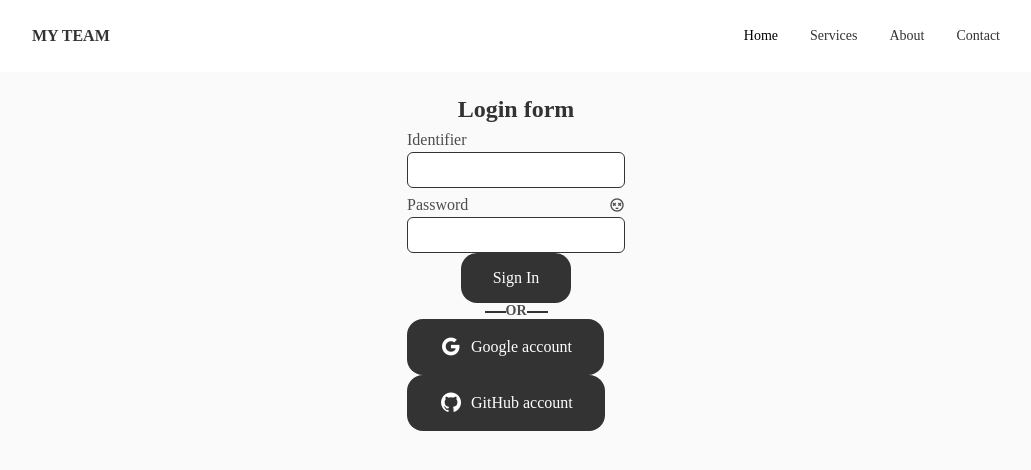
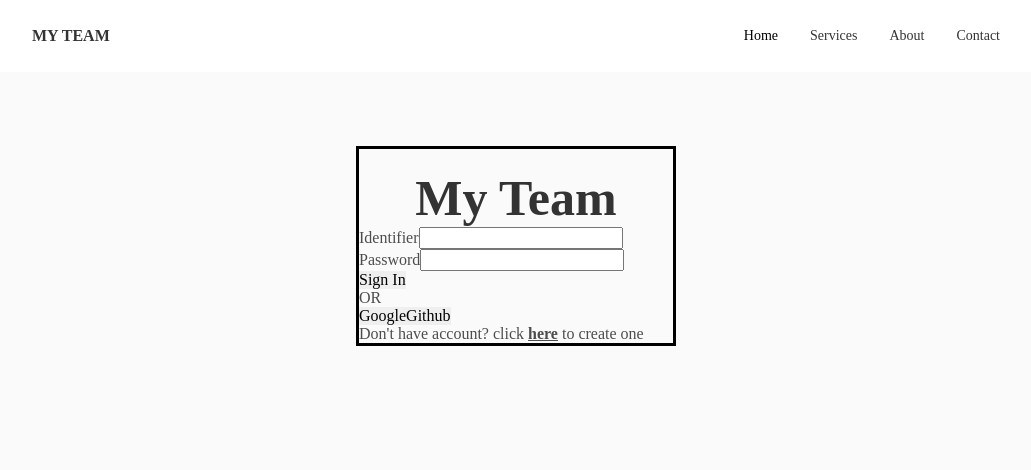
Before and after one commit to FrancoHolimananjara/MyTeam, a React (Create React App) app in the folder client/: page /login in a window 1280 px wide. Shown: the top 470 px of the page, without its empty margins (124-1155 px from the left). Built offline with nearby package versions, Linux system fonts and the light colour scheme.

Commit message:
login page in progress

```diff
--- a/client/src/components/login/Login.jsx
+++ b/client/src/components/login/Login.jsx
@@ -1,9 +1,8 @@
-import React , { useState } from 'react';
-import './login.css';
-import axios from 'axios';
+import React, { useState } from "react";
+import "./login.css";
+import axios from "axios";
 
 function Login() {
-
   const [showPassword, setShowPassword] = useState(false);
   const [identifier, setIdentifier] = useState("");
   const [password, setPassword] = useState("");
@@ -13,46 +12,43 @@ function Login() {
   const onSubmit = async () => {
     const data = {
       identifier,
-            password
-        }
-        const response = await axios.post("http://localhost:3001/api/auth/login", data);
-        setToken(response.data['token']);
-        localStorage.setItem('auth', response.data['token']);
-    }
+      password,
+    };
+    const response = await axios.post(
+      "http://localhost:3001/api/auth/login",
+      data
+    );
+    setToken(response.data["token"]);
+    localStorage.setItem("auth", response.data["token"]);
+  };
 
   return (
     <section className="login section">
-            <div className="login__container">
-                <div className="login__content">
-                    <form action="" className="login__form">
-                        <div className="blank__info">
-                            <h1>Login form</h1>
-                            <div className="input__group">
+      <div className="login-box">
+        <h1 className="login-title">My Team</h1>
+        <form className="login-form">
+          <div className="identifier">
             <label htmlFor="identifier">Identifier</label>
-                                <input type="text" name="usename" id="identifier" onChange={(e)=>{setIdentifier(e.target.value)}} />
+            <input type="text" />
           </div>
-                            <div className="input__group">
           <div className="password">
             <label htmlFor="password">Password</label>
-                                    <i onClick={(e) => { setShowPassword(!showPassword);console.log(showPassword) }} className="bx bx-dizzy password__icon"></i>
+            <input type="password" />
           </div>
-                                <input type={showPassword ? 'text' : 'password'} name="" id="password" onChange={(e) => { setPassword(e.target.value) }}/>
+          <button className="login-signin">Sign In</button>
+          <p className="or">OR</p>
+          <div className="other-methode">
+            <button className="login-google">Google</button>
+            <button className="login-github">Github</button>
           </div>
-                            <button type='button' className='button button__flex' onClick={()=>onSubmit()}>
-                                Sign In
-                            </button>
-                            <p className="or">Or</p>
-                        </div>
-                        <div className="login__social">
-                            <a href="/" className="button">
-                                <i className="bx bxl-google"></i> Google account
-                            </a>
-                            <a href="/" className="button">
-                                <i className="bx bxl-github"></i> GitHub account
-                            </a>
-                        </div>
+          <p className="create-account">
+            Don't have account? click{" "}
+            <b>
+              <u>here</u>
+            </b>{" "}
+            to create one
+          </p>
         </form>
-                </div>
       </div>
     </section>
   );
--- a/client/src/components/login/login.css
+++ b/client/src/components/login/login.css
@@ -1,97 +1,13 @@
-.login__container{
-    display: flex;
-    justify-content: center;
-    align-items: center;
-    position: relative;
+.login-box {
+    width: calc(100% / 4);
+    height: fit-content;
+    margin: 50px auto;
+    border: solid black;
 }
 
-.login__content{
-    position: absolute;
-    top: 50%;
-    width: 50%;
-    display: flex;
-    justify-content: center;
-    align-items: center;
+.login-title {
+    font-size: 50px;
+    font-weight: bolder;
+    text-align: center;
+    margin-top: 20px;
 }
-
-.input__group{
-    margin-top: .5rem;
-    display: flex;
-    flex-direction: column;
-    width: fit-content;
-    row-gap: .2rem;
-}
-
-.login__form {
-}
-
-.blank__info {
-    display: flex;
-    flex-direction: column;
-    justify-content: center;
-    align-items: center;
-}
-
-.password{
-    display: flex;
-    align-items: center;
-    justify-content: space-between;
-}
-.password__icon{
-    font-size: 1rem;
-    cursor: pointer;
-}
-
-.login__img{
-    background-color: aquamarine;
-    width: 100%;
-    height: 100%;
-}
-
-.or {
-    position: relative;
-    font-weight: 700;
-    text-transform: uppercase;
-    font-size: 14px;
-}
-
-.or::before,
-.or::after {
-    content: '';
-    position: absolute;
-    width: 100%;
-    height: 2px;
-    background: var(--title-color);
-}
-
-.or::before {
-    top: 50%;
-    right: 100%;
-}
-.or::after {
-    top: 50%;
-    left: 100%;
-}
-
-.login__social{
-    row-gap: .5rem;
-}
-.login__social a{
-    width: fit-content;
-    display: flex;
-    align-items: center;
-    column-gap: .5rem;
-}
-.login__social a i{
-    font-size: 1.5rem;
-}
-
-input{
-    outline: 0;
-    padding: .5rem .5rem;
-    border: 0;
-    border: 1px solid var(--title-color);
-}
-input{
-    border-radius: 6px;
-}
```
Lines whose indentation alone changed are shown as unchanged.
